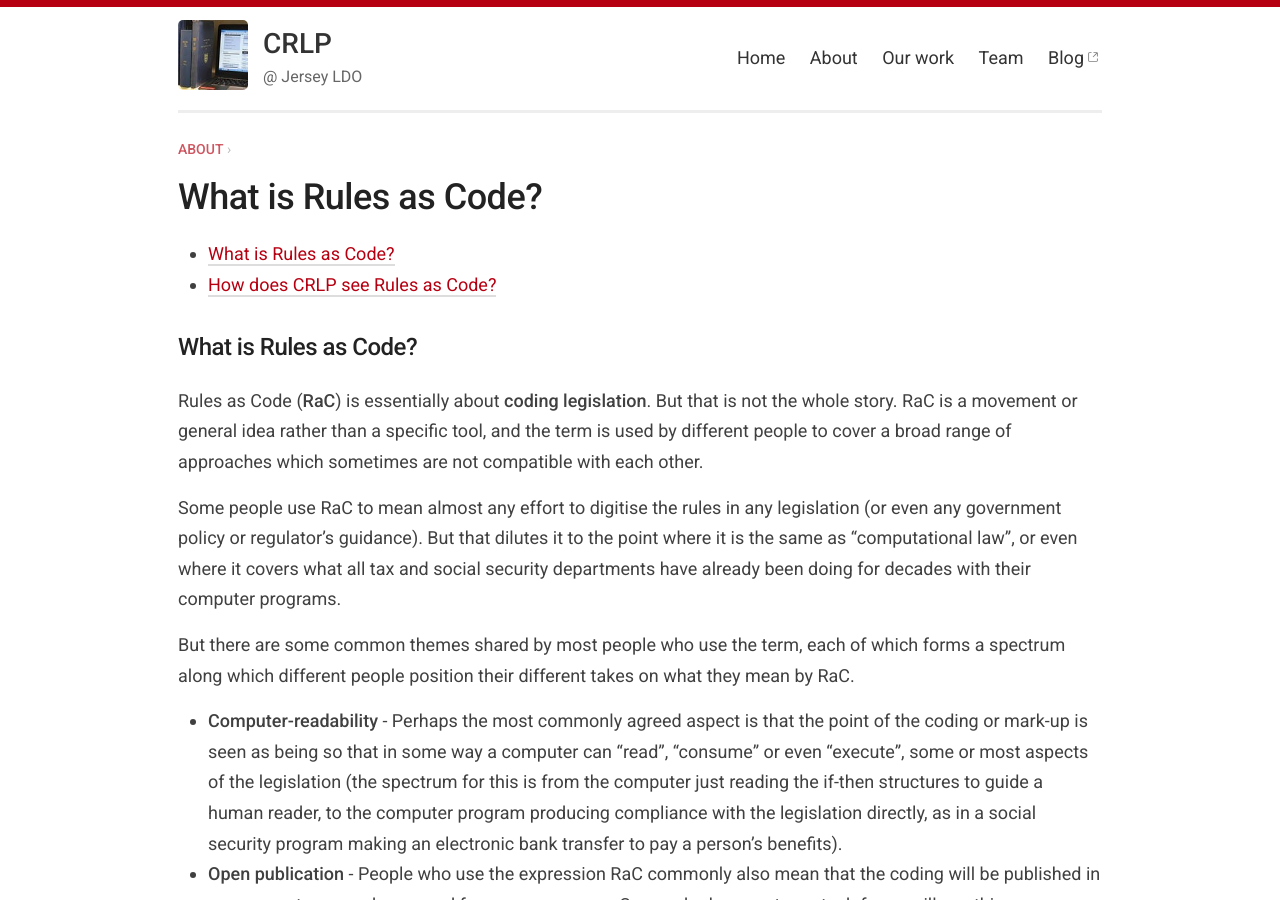
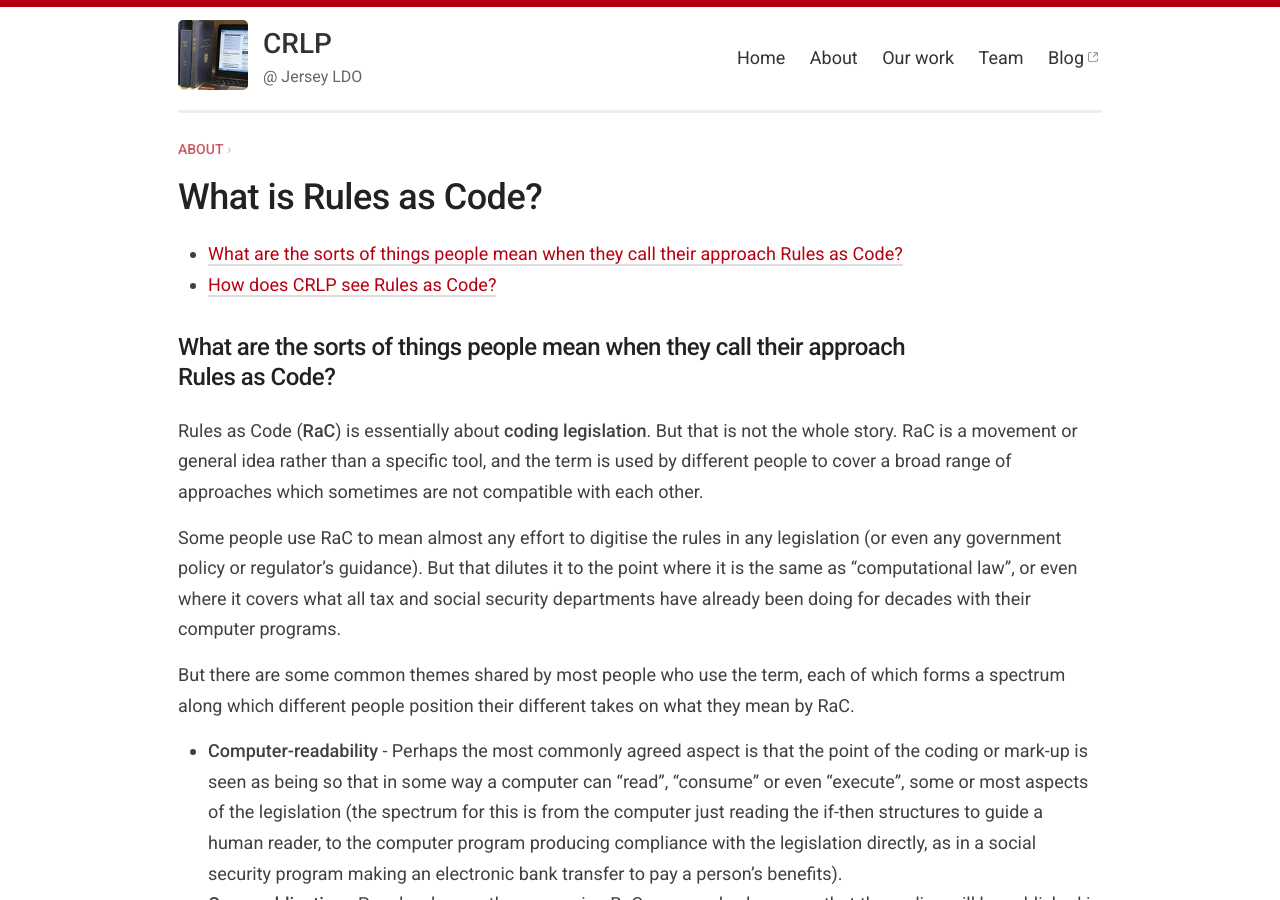
Before and after one commit to crlp-jerseyldo/crlp-jerseyldo.github.io, a Jekyll site: the page built from _pages/rulesascode.md, in a window 1280 px wide and 900 px high. Built offline with Jekyll 4.4.1, drawn with Linux system fonts in a browser that asks for light colours.

Commit message:
Update rulesascode.md
correcting first heading

```diff
--- a/_pages/rulesascode.md
+++ b/_pages/rulesascode.md
@@ -9,7 +9,7 @@ parent_url: /about/
 * TOC
 {:toc}
 
-## What is Rules as Code?
+## What are the sorts of things people mean when they call their approach Rules as Code?
 
 Rules as Code (**RaC**) is essentially about **coding legislation**. But that is not the whole story. RaC is a movement or general idea rather than a specific tool, and the term is used by different people to cover a broad range of approaches which sometimes are not compatible with each other.
 
```
